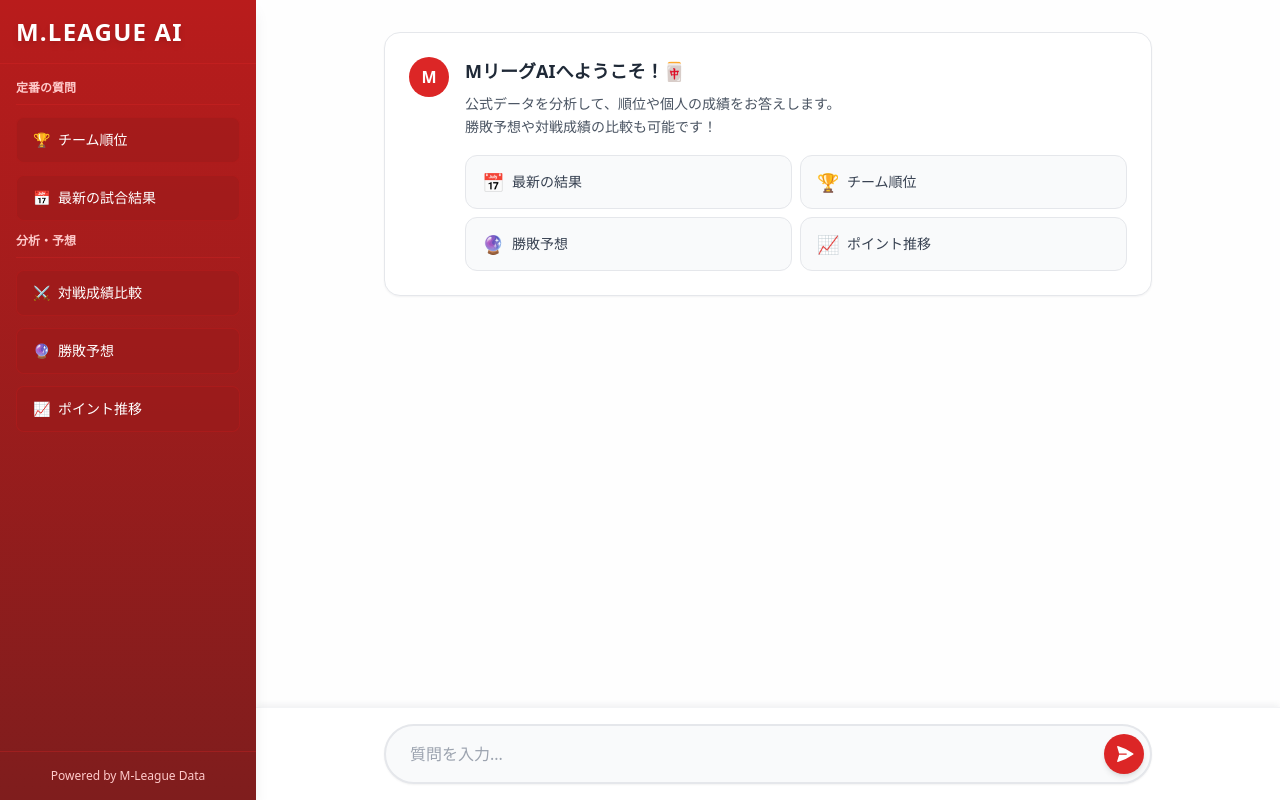
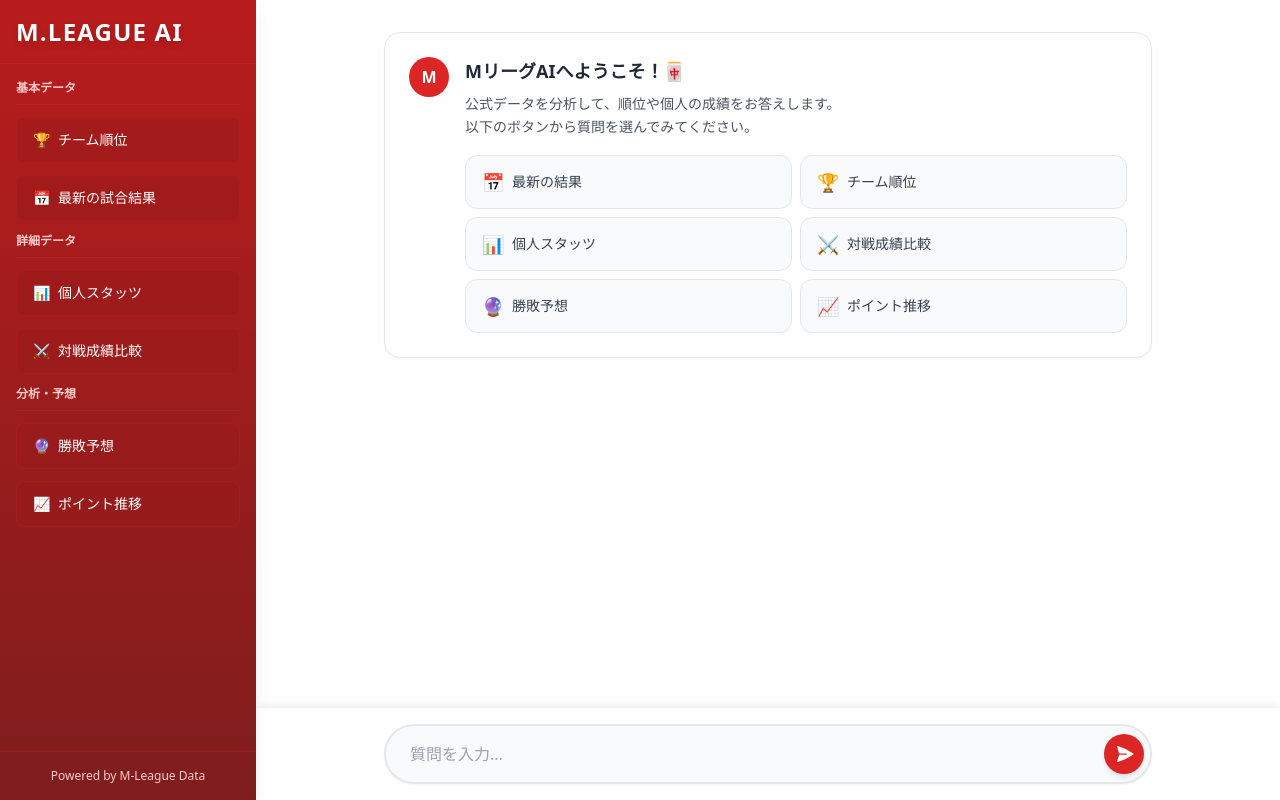
Before and after one commit to katsumi30/m-league-web, a plain HTML site: page index.html in a window 1280 px wide. Drawn offline with nearby package versions, Linux system fonts and the light colour scheme.

Commit message:
Add files via upload

```diff
--- a/index.html
+++ b/index.html
@@ -28,6 +28,7 @@
             to { opacity: 1; transform: translateY(0); }
         }
         .animate-fade-in-up { animation: fadeInUp 0.3s ease-out forwards; }
+        .animate-fade-in { animation: fadeInUp 0.3s ease-out forwards; opacity: 0; }
     </style>
 </head>
 <body class="text-gray-800 font-sans overflow-hidden h-screen flex">
@@ -37,7 +38,7 @@
             <span class="text-white drop-shadow-md">M.LEAGUE AI</span>
         </div>
         <div class="flex-1 p-4 space-y-3 overflow-y-auto">
-            <div class="text-xs font-semibold text-red-200 border-b border-red-600/30 pb-2">定番の質問</div>
+            <div class="text-xs font-semibold text-red-200 border-b border-red-600/30 pb-2">基本データ</div>
             <button onclick="setQuery('現在のチーム順位を教えて')" class="w-full text-left px-4 py-3 rounded-lg text-sm hover:bg-red-600 transition-colors flex items-center gap-2 bg-red-800/50 border border-red-700/50">
                 <span>🏆</span> チーム順位
             </button>
@@ -45,14 +46,19 @@
                 <span>📅</span> 最新の試合結果
             </button>
 
-            <div class="text-xs font-semibold text-red-200 border-b border-red-600/30 pb-2 mt-4">分析・予想</div>
-            <button onclick="setQuery('佐々木寿人と瑞原明奈の対戦成績は？')" class="w-full text-left px-4 py-3 rounded-lg text-sm hover:bg-red-600 transition-colors flex items-center gap-2 bg-red-800/50 border border-red-700/50">
+            <div class="text-xs font-semibold text-red-200 border-b border-red-600/30 pb-2 mt-4">詳細データ</div>
+            <button onclick="setQuery('伊達朱里紗のスタッツは？')" class="w-full text-left px-4 py-3 rounded-lg text-sm hover:bg-red-600 transition-colors flex items-center gap-2 bg-red-800/50 border border-red-700/50">
+                <span>📊</span> 個人スタッツ
+            </button>
+             <button onclick="setQuery('多井隆晴と鈴木優の対戦成績は？')" class="w-full text-left px-4 py-3 rounded-lg text-sm hover:bg-red-600 transition-colors flex items-center gap-2 bg-red-800/50 border border-red-700/50">
                 <span>⚔️</span> 対戦成績比較
             </button>
-            <button onclick="setQuery('多井隆晴と鈴木優の勝敗予想は？')" class="w-full text-left px-4 py-3 rounded-lg text-sm hover:bg-red-600 transition-colors flex items-center gap-2 bg-red-800/50 border border-red-700/50">
+
+            <div class="text-xs font-semibold text-red-200 border-b border-red-600/30 pb-2 mt-4">分析・予想</div>
+            <button onclick="setQuery('園田賢、堀慎吾、本田朋広、勝つのは誰？')" class="w-full text-left px-4 py-3 rounded-lg text-sm hover:bg-red-600 transition-colors flex items-center gap-2 bg-red-800/50 border border-red-700/50">
                 <span>🔮</span> 勝敗予想
             </button>
-            <button onclick="setQuery('伊達朱里紗のポイント推移は？')" class="w-full text-left px-4 py-3 rounded-lg text-sm hover:bg-red-600 transition-colors flex items-center gap-2 bg-red-800/50 border border-red-700/50">
+            <button onclick="setQuery('佐々木寿人のポイント推移は？')" class="w-full text-left px-4 py-3 rounded-lg text-sm hover:bg-red-600 transition-colors flex items-center gap-2 bg-red-800/50 border border-red-700/50">
                 <span>📈</span> ポイント推移
             </button>
         </div>
@@ -75,7 +81,7 @@
                         <h2 class="font-bold text-lg mb-2 text-gray-800">MリーグAIへようこそ！🀄</h2>
                         <p class="text-gray-600 leading-relaxed text-sm mb-4">
                             公式データを分析して、順位や個人の成績をお答えします。<br>
-                            勝敗予想や対戦成績の比較も可能です！
+                            以下のボタンから質問を選んでみてください。
                         </p>
 
                         <div class="grid grid-cols-1 sm:grid-cols-2 gap-2">
@@ -85,7 +91,15 @@
                             <button onclick="setQuery('現在のチーム順位を教えて')" class="text-left px-4 py-3 bg-gray-50 hover:bg-red-50 border border-gray-200 rounded-xl text-sm text-gray-700 transition-all flex items-center gap-2 group">
                                 <span class="text-lg group-hover:scale-110 transition-transform">🏆</span> チーム順位
                             </button>
-                            <button onclick="setQuery('多井隆晴と鈴木優の勝敗予想は？')" class="text-left px-4 py-3 bg-gray-50 hover:bg-red-50 border border-gray-200 rounded-xl text-sm text-gray-700 transition-all flex items-center gap-2 group">
+
+                            <button onclick="setQuery('伊達朱里紗のスタッツは？')" class="text-left px-4 py-3 bg-gray-50 hover:bg-red-50 border border-gray-200 rounded-xl text-sm text-gray-700 transition-all flex items-center gap-2 group">
+                                <span class="text-lg group-hover:scale-110 transition-transform">📊</span> 個人スタッツ
+                            </button>
+                            <button onclick="setQuery('多井隆晴と鈴木優の対戦成績は？')" class="text-left px-4 py-3 bg-gray-50 hover:bg-red-50 border border-gray-200 rounded-xl text-sm text-gray-700 transition-all flex items-center gap-2 group">
+                                <span class="text-lg group-hover:scale-110 transition-transform">⚔️</span> 対戦成績比較
+                            </button>
+
+                            <button onclick="setQuery('園田賢、堀慎吾、本田朋広、勝つのは誰？')" class="text-left px-4 py-3 bg-gray-50 hover:bg-red-50 border border-gray-200 rounded-xl text-sm text-gray-700 transition-all flex items-center gap-2 group">
                                 <span class="text-lg group-hover:scale-110 transition-transform">🔮</span> 勝敗予想
                             </button>
                             <button onclick="setQuery('佐々木寿人のポイント推移は？')" class="text-left px-4 py-3 bg-gray-50 hover:bg-red-50 border border-gray-200 rounded-xl text-sm text-gray-700 transition-all flex items-center gap-2 group">
@@ -112,17 +126,17 @@
     </main>
 
     <script>
-        // ★ここをRenderのURLのままにしてください
+        // ★重要：ここをあなたのRenderのURLに書き換えてください！
+        // （最後に /chat をつけるのを忘れずに）
         const API_URL = 'https://m-league-api.onrender.com/chat';
 
         function setQuery(text) {
-            // スマホで見やすいように自動送信せず、入力欄に入れるだけにします
-            // (誤タップ防止のため。自動送信したい場合は sendMessage() を呼んでください)
+            // ボタンを押すと入力欄に入れてフォーカス（スマホでの誤タップ防止）
+            // 即送信したい場合は下の sendMessage() のコメントアウトを外してください
             const input = document.getElementById('user-input');
             input.value = text;
             input.focus();
-            // ↓この行のコメントアウトを外すと、タップで即送信になります
-            sendMessage();
+            // sendMessage();
         }
 
         async function sendMessage() {
@@ -226,7 +240,7 @@
                     <div class="flex gap-4 animate-fade-in-up">
                         <div class="w-10 h-10 bg-red-600 rounded-full flex-shrink-0 flex items-center justify-center text-white shadow-md">!</div>
                         <div class="bg-red-50 border border-red-100 text-red-700 px-6 py-4 rounded-2xl rounded-tl-sm shadow-sm">
-                            通信エラー: サーバーがスリープ中かもしれません。もう一度送信してみてください。
+                            エラーが発生しました: ${e}
                         </div>
                     </div>`);
             }
```
